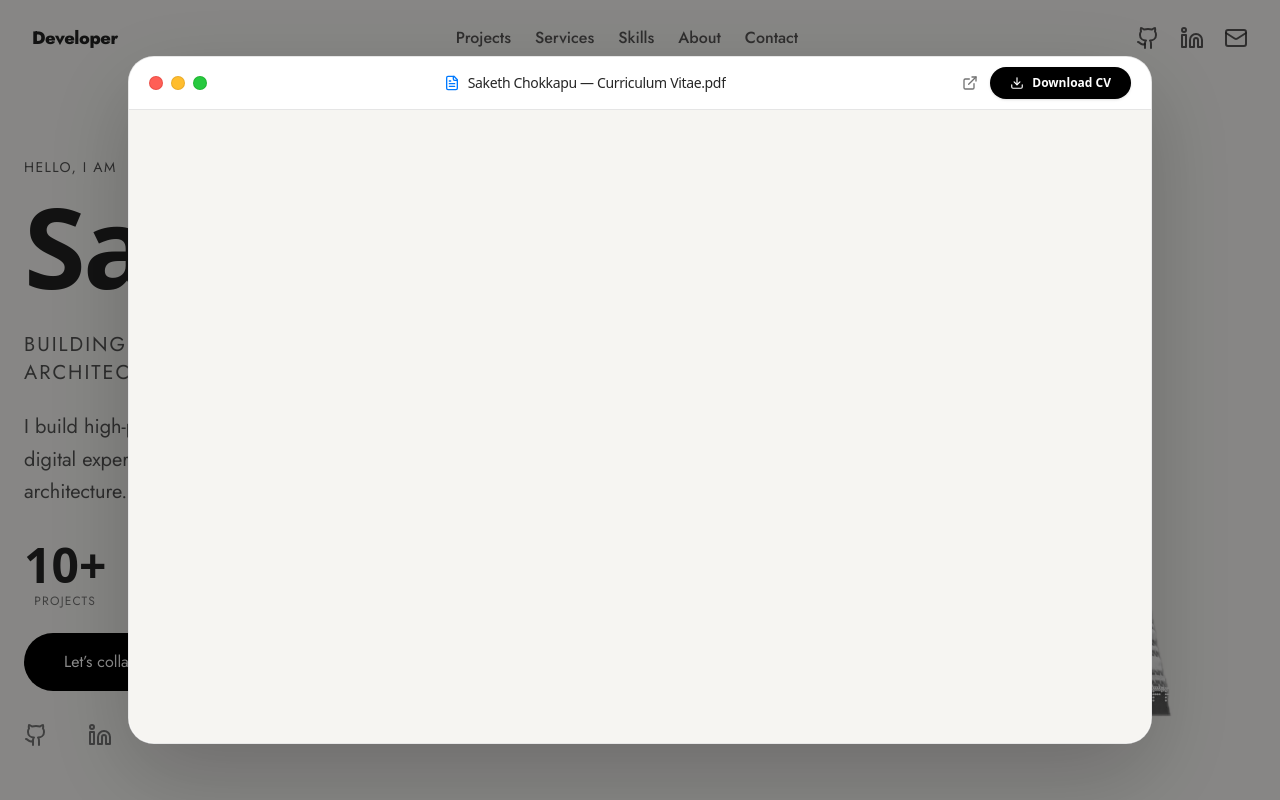
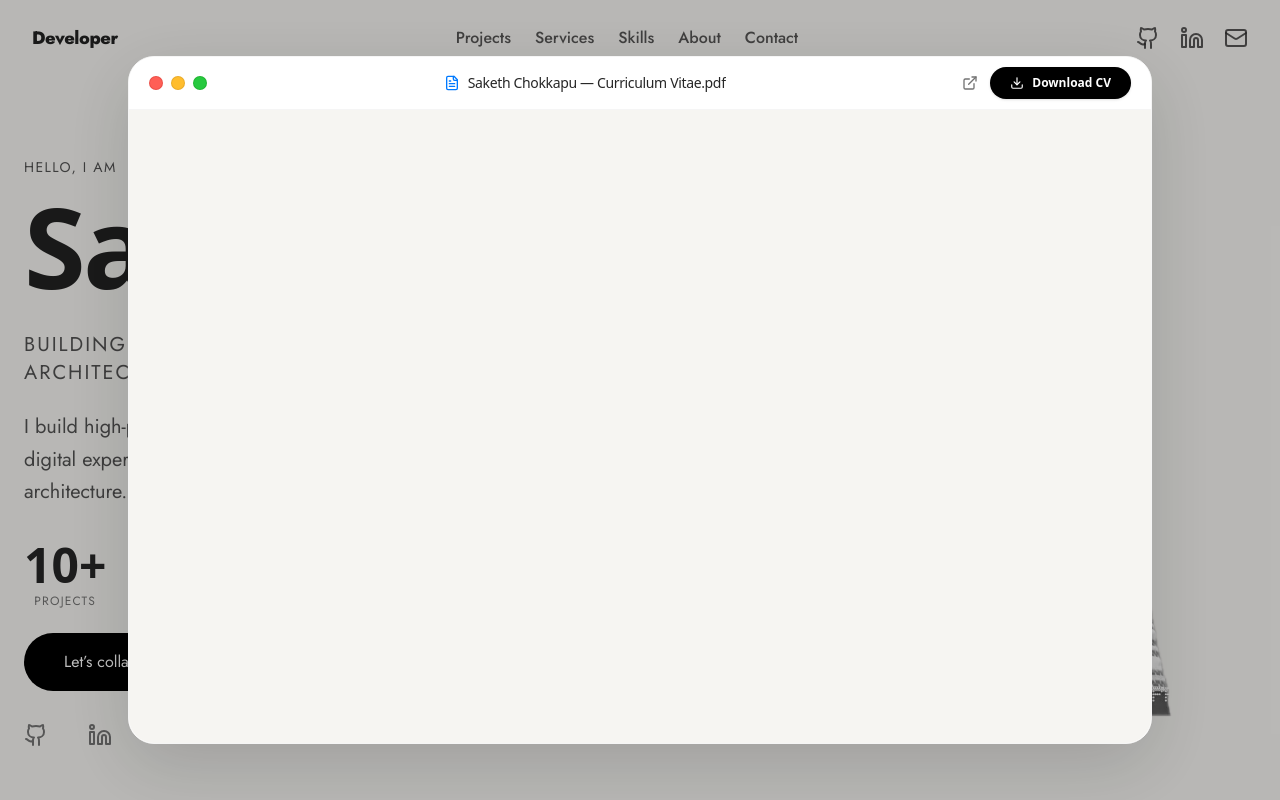
Before and after one commit to Ch-saketh/saketh-chokkapu-portfolio, a React (Vite) app in the folder Portfolio/: page / in a window 1280 px wide. Both pictures are taken after a click on the button "View CV". Shown: the top 800 px of the page. Built offline with nearby package versions, Linux system fonts and the light colour scheme; a web font is replaced by a local one.

Commit message:
fix: Eliminate all remaining dark lines and borders around PDF modal viewer

```diff
--- a/Portfolio/src/components/Home/CVModal.tsx
+++ b/Portfolio/src/components/Home/CVModal.tsx
@@ -109,13 +109,13 @@ export const CVModal: React.FC<CVModalProps> = ({
     <AnimatePresence>
       {isOpen && (
         <div className="fixed inset-0 z-[100] flex items-center justify-center p-2 sm:p-5 md:p-8">
-          {/* Simple Clean Backdrop Overlay */}
+          {/* Clean Light Backdrop Overlay */}
           <motion.div
             initial={{ opacity: 0 }}
             animate={{ opacity: 1 }}
             exit={{ opacity: 0 }}
             onClick={onClose}
-            className="absolute inset-0 bg-black/45 transition-opacity duration-200"
+            className="absolute inset-0 bg-black/25 transition-opacity duration-200"
           />
 
           {/* ================= LIGHT THEME macOS WINDOW ================= */}
@@ -128,7 +128,7 @@ export const CVModal: React.FC<CVModalProps> = ({
             style={{ transformOrigin }}
             className={`
               relative z-10 flex flex-col w-full bg-white text-neutral-900
-              border border-neutral-200/90 shadow-[0_30px_90px_rgba(0,0,0,0.2)]
+              border border-neutral-100 shadow-[0_20px_70px_rgba(0,0,0,0.14)]
               overflow-hidden transition-all duration-300 font-sans
               ${
                 isFullscreen
@@ -138,7 +138,7 @@ export const CVModal: React.FC<CVModalProps> = ({
             `}
           >
             {/* ================= THIN NEAT LIGHT HEADER ================= */}
-            <div className="flex items-center justify-between px-4 sm:px-5 py-2.5 bg-white border-b border-neutral-200 select-none">
+            <div className="flex items-center justify-between px-4 sm:px-5 py-2.5 bg-white border-b border-neutral-100 select-none">
               {/* Traffic Light Control Buttons */}
               <div className="flex items-center gap-2">
                 {/* Red: Close */}
@@ -217,11 +217,12 @@ export const CVModal: React.FC<CVModalProps> = ({
             </div>
 
             {/* ================= PDF VIEWING AREA ================= */}
-            <div className="relative flex-1 w-full h-full bg-white overflow-hidden flex items-center justify-center">
+            <div className="relative flex-1 w-full h-full bg-white overflow-hidden flex items-center justify-center p-0 m-0">
               <iframe
                 src={`${CVPDF}#view=FitH&toolbar=0&navpanes=0&scrollbar=1`}
                 title="Curriculum Vitae Preview"
-                className="w-full h-full border-none bg-white"
+                className="w-full h-full bg-white"
+                style={{ border: "none", outline: "none", margin: 0, padding: 0 }}
               />
             </div>
           </motion.div>
```
